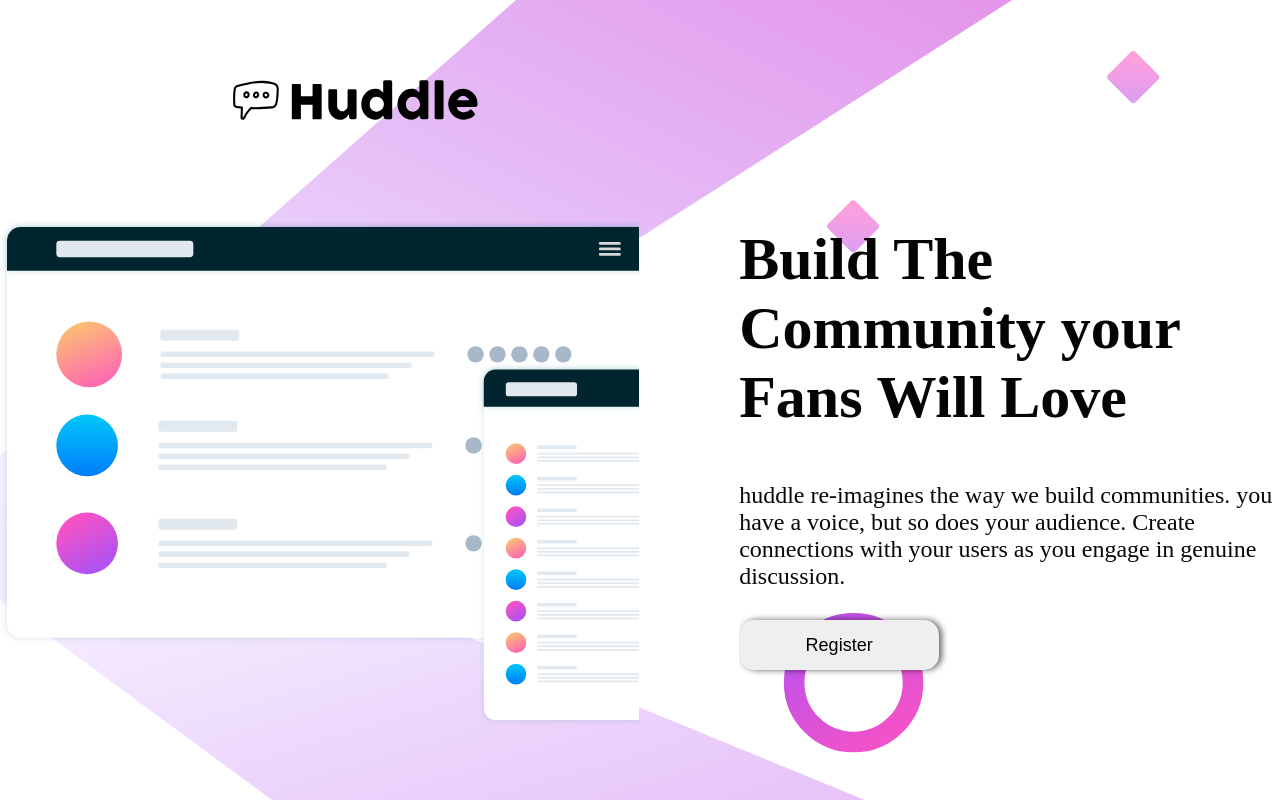
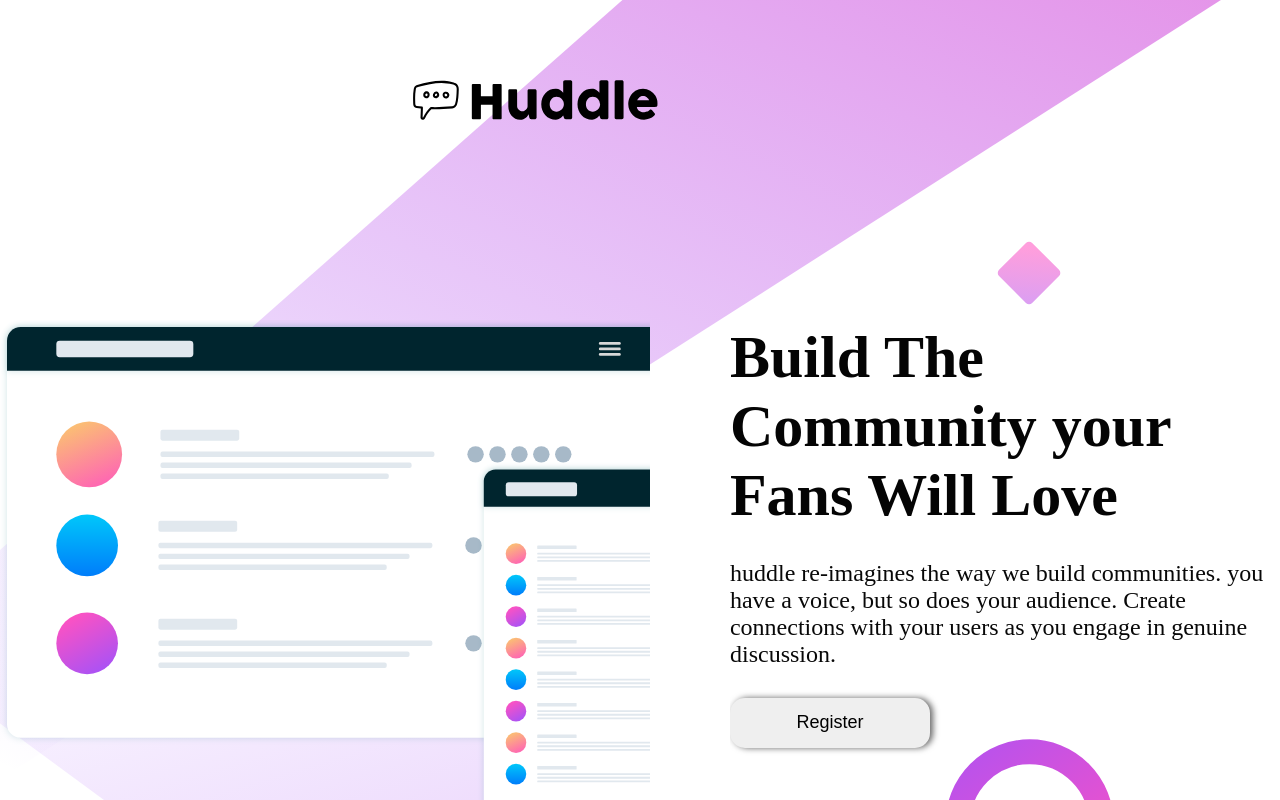
Before and after one commit to dorffdaniel/Desafio-Devquest, a plain HTML site: page index.html in a window 1280 px wide. Shown: the top 800 px of the page. Drawn offline with nearby package versions, Linux system fonts and the light colour scheme.

Commit message:
imagens e readme adicionado

```diff
--- a/index.html
+++ b/index.html
@@ -1,16 +1,19 @@
 <!DOCTYPE html>
 <html lang="pt-br">
+
 <head>
     <meta charset="UTF-8">
     <meta name="viewport" content="width=device-width, initial-scale=1.0">
     <title>Document</title>
+    <link rel="shortcut icon" href="src/imagem/favicon-32x32.png" type="image/x-icon">
     <link rel="stylesheet" href="style.css">
     <link href='https://unpkg.com/boxicons@2.1.4/css/boxicons.min.css' rel='stylesheet'>
     <link rel="stylesheet" href="responsivo.css">
 </head>
+
 <body>
     <header>
-        <img src="src/imagem/logo.svg" alt="">
+        <img src="src/imagem/logo.svg" alt="logo">
     </header>
     <main>
         <section class="container">
@@ -19,7 +22,8 @@
             </div>
             <div class="texto">
                 <h1>Build The Community your Fans Will Love</h1>
-                <p>huddle re-imagines the way we build communities. you have a voice, but so does your audience. Create connections with your users as you engage in genuine discussion.</p>
+                <p>huddle re-imagines the way we build communities. you have a voice, but so does your audience. Create
+                    connections with your users as you engage in genuine discussion.</p>
                 <button>Register</button>
             </div>
         </section>
@@ -34,4 +38,5 @@
         </nav>
     </footer>
 </body>
+
 </html>
--- a/responsivo.css
+++ b/responsivo.css
@@ -3,19 +3,20 @@
     header{
         display: flex;
         height: 70px;
-        justify-content: flex-start;
+        align-items: center;
     }
 
     header img{
         display: flex;
-        margin-left: 30px;
         width: 130px;
+        margin-left: 40px;
     }
 
     .container{
         display: flex;
         flex-direction: column;
         height: 500px;
+        gap: 0;
     }
 
 
@@ -29,7 +30,7 @@
     }
 
     .container .image img{
-        width: 250px;
+        max-width: 300px;
     }
 
     .texto{
--- a/style.css
+++ b/style.css
@@ -22,7 +22,7 @@ header{
 
 
 header img{
-    margin-left: 220px;
+    margin-left: 400px;
     filter: invert(1);
 }
 
@@ -30,24 +30,22 @@ header img{
     display: flex;
     align-items: center;
     justify-content: center;
-    height: 550px;
+    height: 750px;
+    gap: 80px;
 }
 
-.image{
-    margin-right:100px ;
-}
 
 .texto{
     display: flex;
     justify-content: flex-start;
     flex-direction: column;
-    height: 500px;
+    /* height: 500px; */
     width: 600px;
 }
 
 .texto h1{
     font-size: 60px;
-    margin-bottom: 50px;
+    margin-bottom: 30px;
     color: #040404;
 }
 
@@ -66,6 +64,7 @@ header img{
     height: 50px;
     border-radius: 15px;
     box-shadow: 3px 0px 6px 0px rgba(0, 0, 0, 0.6);
+    margin-bottom: 80px;
 }
 
 
```
Also changed, not shown: src/imagem/projeto-final.png (added), src/imagem/projeto-mobile.png (added), 1 other file.
